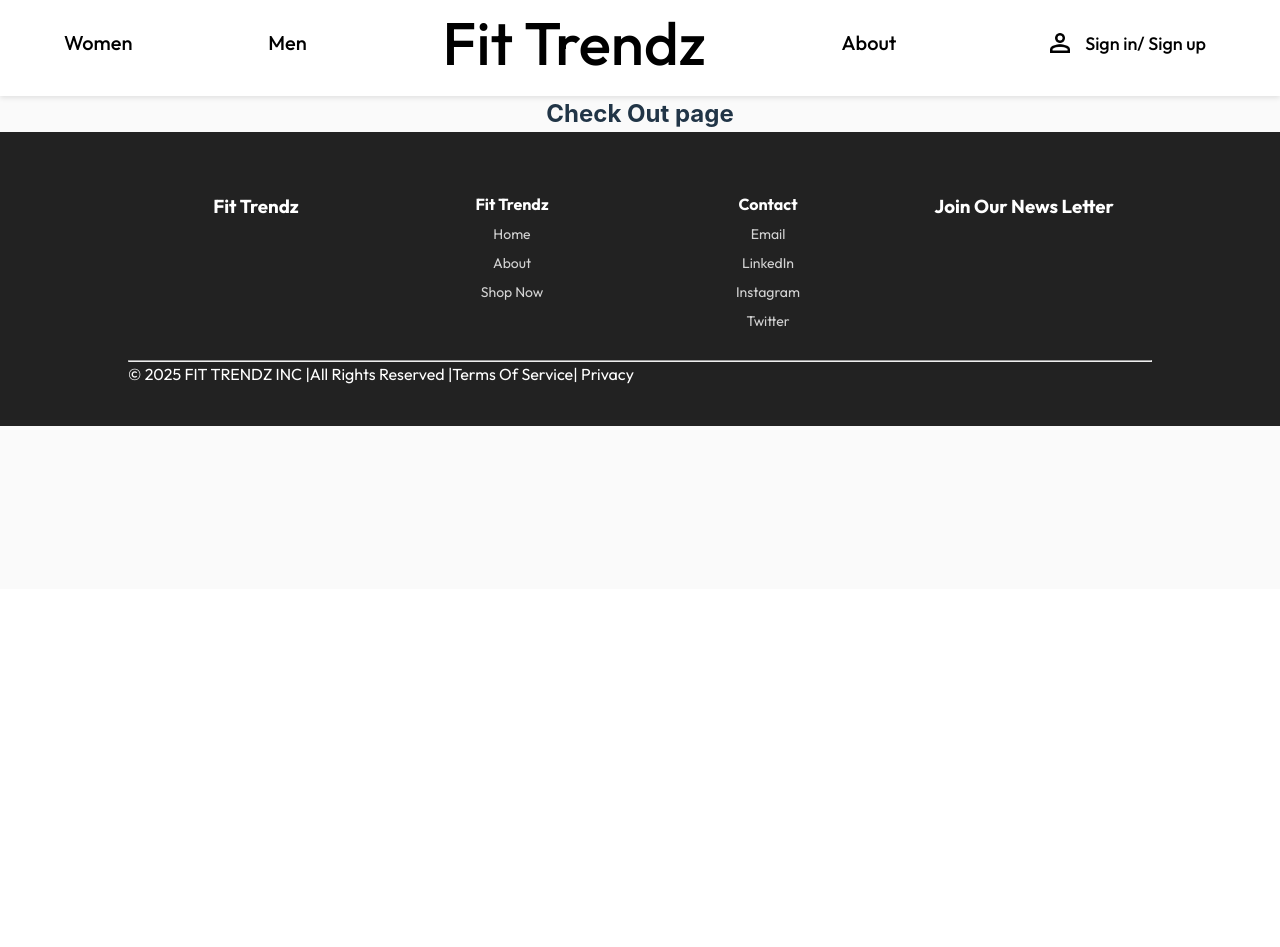
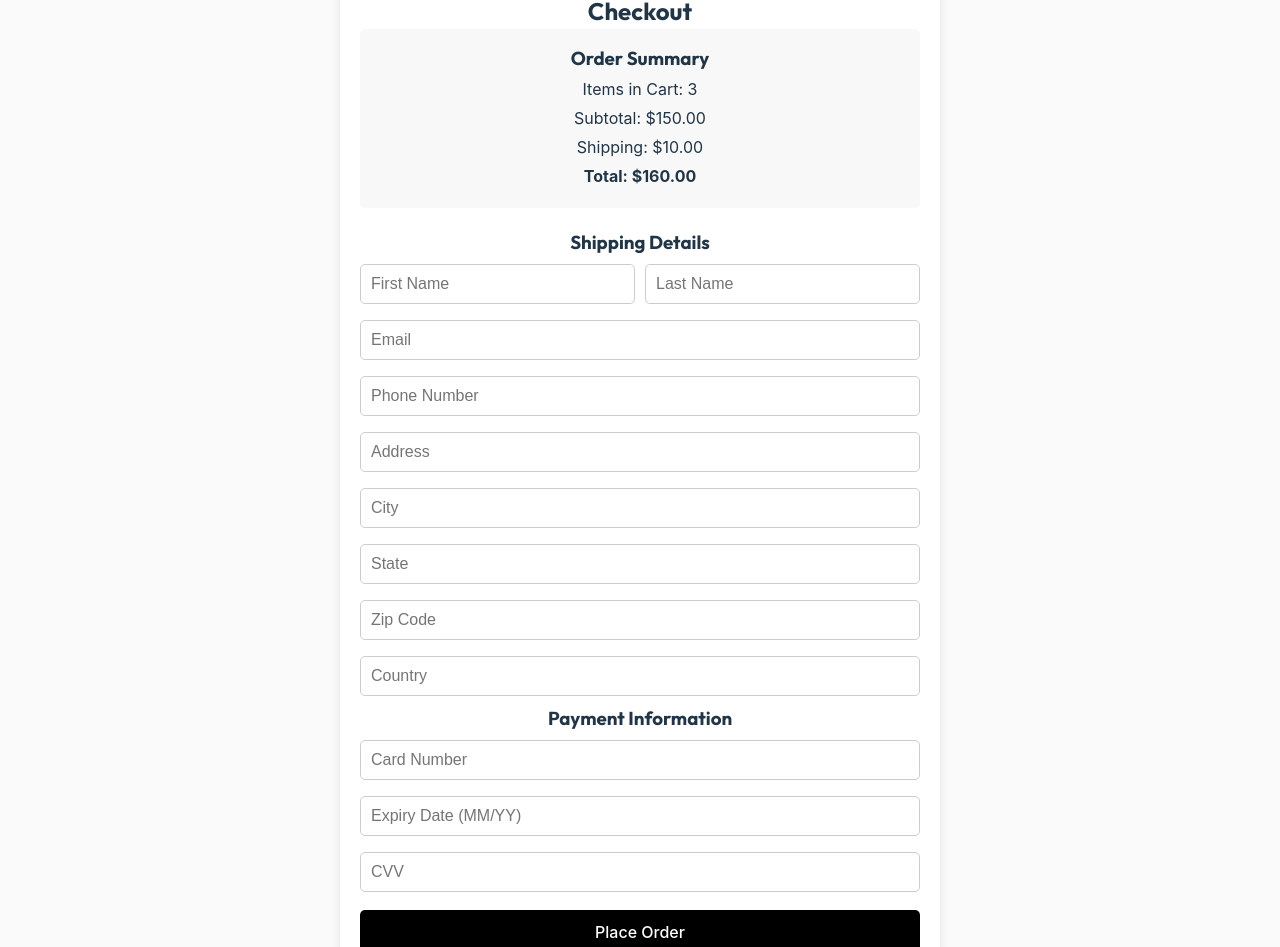
Before and after one commit to nav7FSC/FitTrendz_E-Commerce, a React (Vite) app in the folder my-app/: page /check-out in a window 1280 px wide. Shown: the part 211-1158 px from the top of the page. Before the commit the page ends 800 px from the top, so only its background shows below. Built offline with nearby package versions, Linux system fonts and the light colour scheme.

Commit message:
Changes to be committed: 	modified:   src/pages/check-out.jsx 	modified:   src/pages/pageStyling.css

```diff
--- a/my-app/src/pages/check-out.jsx
+++ b/my-app/src/pages/check-out.jsx
@@ -1,13 +1,73 @@
-import Navbar from "../components/Navbar"
+import React, { useState } from "react";
+import Navbar from "../components/Navbar";
 import Footer from "../components/footer";
+import "./pageStyling.css"; // Ensure styles are applied
 
-export default function About(){
-    return(
-        <>
+export default function Checkout() {
+  const [formData, setFormData] = useState({
+    firstName: "",
+    lastName: "",
+    email: "",
+    phone: "",
+    address: "",
+    city: "",
+    state: "",
+    zip: "",
+    country: "",
+    cardNumber: "",
+    expiryDate: "",
+    cvv: "",
+  });
 
-        <Navbar />
-        <h2>Check Out page</h2>
-        <Footer />
-        </>
-    )
+  const handleChange = (e) => {
+    setFormData({ ...formData, [e.target.name]: e.target.value });
+  };
+
+  const handleSubmit = (e) => {
+    e.preventDefault();
+    alert("Order placed successfully!");
+  };
+
+  return (
+    <>
+      <Navbar />
+      <div className="checkout-container">
+        <h2>Checkout</h2>
+
+        {/* Order Summary Section */}
+        <div className="checkout-section">
+          <h3>Order Summary</h3>
+          <p>Items in Cart: 3</p>
+          <p>Subtotal: $150.00</p>
+          <p>Shipping: $10.00</p>
+          <p><strong>Total: $160.00</strong></p>
+        </div>
+
+        {/* Shipping Details */}
+        <form onSubmit={handleSubmit} className="checkout-form">
+          <h3>Shipping Details</h3>
+          <div className="input-group">
+            <input type="text" name="firstName" placeholder="First Name" required onChange={handleChange} />
+            <input type="text" name="lastName" placeholder="Last Name" required onChange={handleChange} />
+          </div>
+          <input type="email" name="email" placeholder="Email" required onChange={handleChange} />
+          <input type="text" name="phone" placeholder="Phone Number" required onChange={handleChange} />
+          <input type="text" name="address" placeholder="Address" required onChange={handleChange} />
+          <input type="text" name="city" placeholder="City" required onChange={handleChange} />
+          <input type="text" name="state" placeholder="State" required onChange={handleChange} />
+          <input type="text" name="zip" placeholder="Zip Code" required onChange={handleChange} />
+          <input type="text" name="country" placeholder="Country" required onChange={handleChange} />
+
+          {/* Payment Details */}
+          <h3>Payment Information</h3>
+          <input type="text" name="cardNumber" placeholder="Card Number" required onChange={handleChange} />
+          <input type="text" name="expiryDate" placeholder="Expiry Date (MM/YY)" required onChange={handleChange} />
+          <input type="text" name="cvv" placeholder="CVV" required onChange={handleChange} />
+
+          <button type="submit" className="checkout-button">Place Order</button>
+        </form>
+      </div>
+      <Footer />
+    </>
+  );
 }
--- a/my-app/src/pages/pageStyling.css
+++ b/my-app/src/pages/pageStyling.css
@@ -264,3 +264,66 @@ body{
     color: black;
     outline: 2px solid green; /* Green outline */
   }
+
+  .checkout-container {
+    max-width: 600px;
+    margin: 40px auto;
+    padding: 20px;
+    background: white;
+    border-radius: 8px;
+    box-shadow: 0 4px 10px rgba(0, 0, 0, 0.1);
+}
+
+.checkout-container h2, .checkout-container h3 {
+    text-align: center;
+    font-family: 'Outfit', sans-serif;
+}
+
+.checkout-section {
+    padding: 15px;
+    background: #f8f8f8;
+    border-radius: 5px;
+    margin-bottom: 20px;
+}
+
+.checkout-section p {
+    font-size: 1rem;
+    margin: 5px 0;
+}
+
+.checkout-form {
+    display: flex;
+    flex-direction: column;
+}
+
+.input-group {
+    display: flex;
+    gap: 10px;
+}
+
+.input-group input {
+    flex: 1;
+}
+
+.checkout-form input {
+    padding: 10px;
+    margin: 8px 0;
+    border: 1px solid #ccc;
+    border-radius: 5px;
+    font-size: 1rem;
+}
+
+.checkout-button {
+    padding: 12px;
+    background-color: #000;
+    color: white;
+    font-size: 1rem;
+    border: none;
+    border-radius: 5px;
+    cursor: pointer;
+    margin-top: 10px;
+}
+
+.checkout-button:hover {
+    background-color: #333;
+}
```
